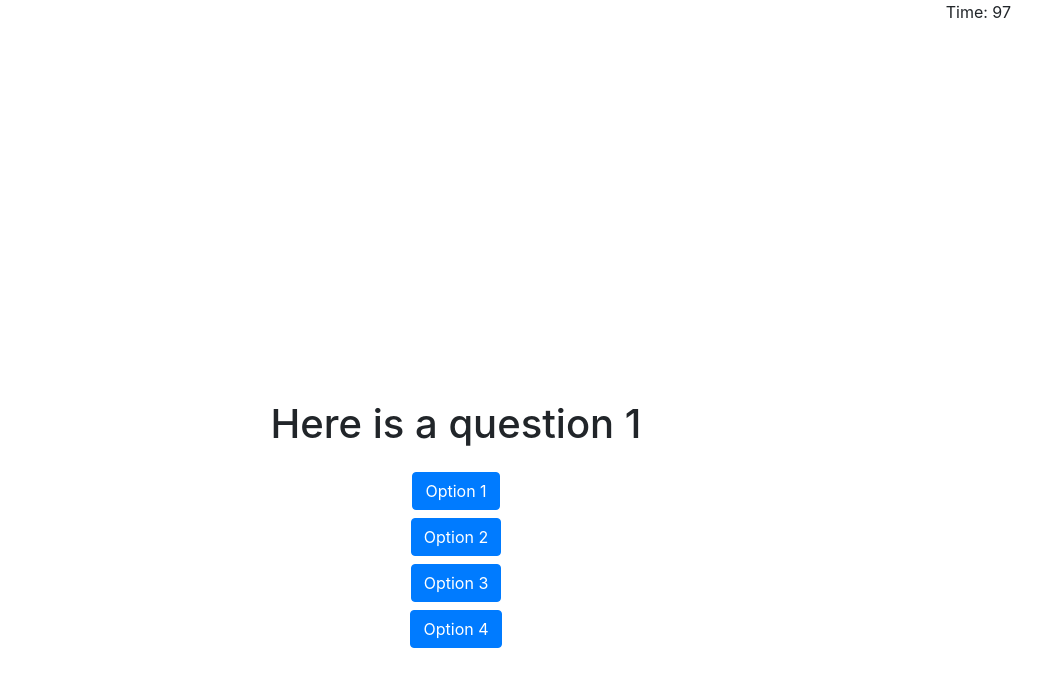
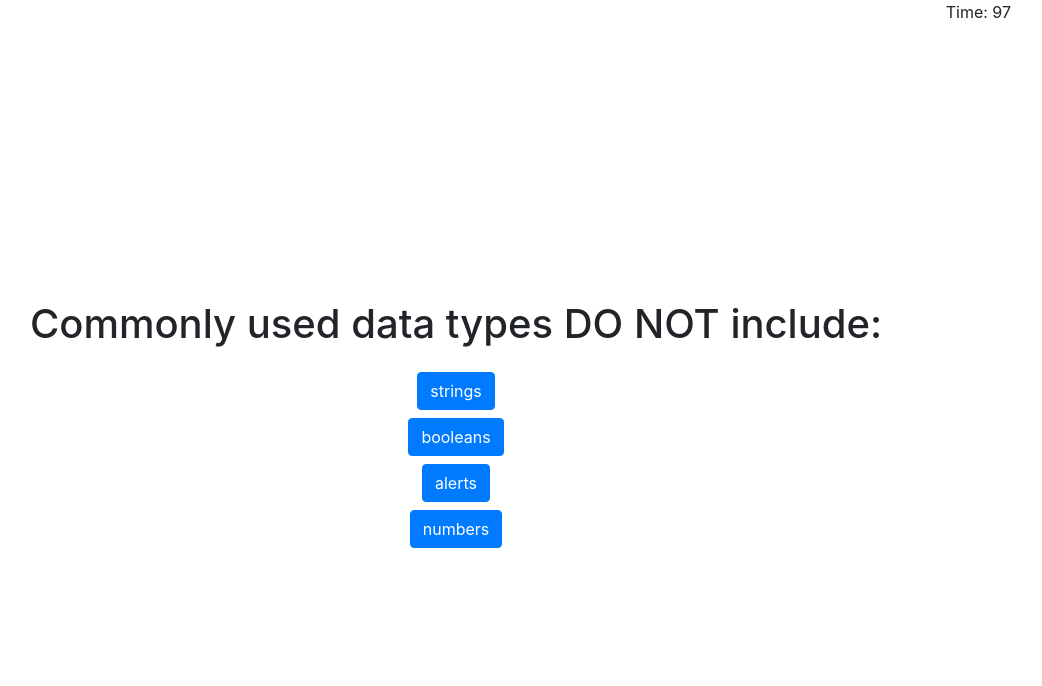
Before and after one commit to jkile/coding-quiz, a plain HTML site: page index.html in a window 1280 px wide. Both pictures are taken after a click on the button "Get Started". Shown: the whole page, without its empty margins (184-1226 px from the left). Drawn offline with nearby package versions, Linux system fonts and the light colour scheme.

Commit message:
completed functionality on quiz. Added answer validation

```diff
--- a/index.html
+++ b/index.html
@@ -27,7 +27,7 @@
         <div class="row">
             <div class="col-lg-12">
                 <p class="text-center">Press "Get Starterd" to begin the quiz. The quiz is timed and will determine your
-                    final score at the end</p>
+                    final score at the end. Any incorrect questions will drop your time remaining by 10 seconds.</p>
             </div>
         </div>
         <div class="row">
@@ -39,54 +39,54 @@
     <div class="container" id="formOne">
         <div class="row mb-3">
             <div class="col-lg-12 text-center">
-                <h1>Here is a question 1</h1>
+                <h1>Commonly used data types DO NOT include: </h1>
             </div>
         </div>
         <div class="row mb-2">
             <div class="col-lg-12 text-center">
-                <input type="button" class="btn btn-primary questionOne" value="Option 1">
+                <input type="button" class="btn btn-primary questionOne" value="strings">
             </div>
         </div>
         <div class="row mb-2">
             <div class="col-lg-12 text-center">
-                <input type="button" class="btn btn-primary questionOne" value="Option 2">
+                <input type="button" class="btn btn-primary questionOne" value="booleans">
             </div>
         </div>
         <div class="row mb-2">
             <div class="col-lg-12 text-center">
-                <input type="button" class="btn btn-primary questionOne" value="Option 3">
+                <input type="button" class="btn btn-primary questionOne" value="alerts">
             </div>
         </div>
         <div class="row mb-2">
             <div class="col-lg-12 text-center">
-                <input type="button" class="btn btn-primary questionOne" value="Option 4">
+                <input type="button" class="btn btn-primary questionOne" value="numbers">
             </div>
         </div>
     </div>
     <div class="container" id="formTwo">
         <div class="row mb-3">
             <div class="col-lg-12 text-center">
-                <h1>Here is a question 2</h1>
+                <h1>The condition in an if/else statement is enclosed within ___.</h1>
             </div>
         </div>
         <div class="row mb-2">
             <div class="col-lg-12 text-center">
-                <input type="button" class="btn btn-primary questionOne" value="Option 1">
+                <input type="button" class="btn btn-primary questionOne" value="commas">
             </div>
         </div>
         <div class="row mb-2">
             <div class="col-lg-12 text-center">
-                <input type="button" class="btn btn-primary questionOne" value="Option 2">
+                <input type="button" class="btn btn-primary questionOne" value="curly brackets">
             </div>
         </div>
         <div class="row mb-2">
             <div class="col-lg-12 text-center">
-                <input type="button" class="btn btn-primary questionOne" value="Option 3">
+                <input type="button" class="btn btn-primary questionOne" value="square brackets">
             </div>
         </div>
         <div class="row mb-2">
             <div class="col-lg-12 text-center">
-                <input type="button" class="btn btn-primary questionOne" value="Option 4">
+                <input type="button" class="btn btn-primary questionOne" value="parentheses">
             </div>
         </div>
         <div class="row">
@@ -98,27 +98,27 @@
     <div class="container" id="formThree">
         <div class="row mb-3">
             <div class="col-lg-12 text-center">
-                <h1>Here is a question 3</h1>
+                <h1>Arrays in JavaScript can be used to store___.</h1>
             </div>
         </div>
         <div class="row mb-2">
             <div class="col-lg-12 text-center">
-                <input type="button" class="btn btn-primary questionOne" value="Option 1">
+                <input type="button" class="btn btn-primary questionOne" value="numbers and strings">
             </div>
         </div>
         <div class="row mb-2">
             <div class="col-lg-12 text-center">
-                <input type="button" class="btn btn-primary questionOne" value="Option 2">
+                <input type="button" class="btn btn-primary questionOne" value="other arrays">
             </div>
         </div>
         <div class="row mb-2">
             <div class="col-lg-12 text-center">
-                <input type="button" class="btn btn-primary questionOne" value="Option 3">
+                <input type="button" class="btn btn-primary questionOne" value="booleans">
             </div>
         </div>
         <div class="row mb-2">
             <div class="col-lg-12 text-center">
-                <input type="button" class="btn btn-primary questionOne" value="Option 4">
+                <input type="button" class="btn btn-primary questionOne" value="all of the above">
             </div>
         </div>
         <div class="row">
@@ -130,27 +130,27 @@
     <div class="container" id="formFour">
         <div class="row mb-3">
             <div class="col-lg-12 text-center">
-                <h1>Here is a question 4</h1>
+                <h1>String values must be enclosed within__ when being assigned to variables.</h1>
             </div>
         </div>
         <div class="row mb-2">
             <div class="col-lg-12 text-center">
-                <input type="button" class="btn btn-primary questionOne" value="Option 1">
+                <input type="button" class="btn btn-primary questionOne" value="commas">
             </div>
         </div>
         <div class="row mb-2">
             <div class="col-lg-12 text-center">
-                <input type="button" class="btn btn-primary questionOne" value="Option 2">
+                <input type="button" class="btn btn-primary questionOne" value="curly brackets">
             </div>
         </div>
         <div class="row mb-2">
             <div class="col-lg-12 text-center">
-                <input type="button" class="btn btn-primary questionOne" value="Option 3">
+                <input type="button" class="btn btn-primary questionOne" value="quotes">
             </div>
         </div>
         <div class="row mb-2">
             <div class="col-lg-12 text-center">
-                <input type="button" class="btn btn-primary questionOne" value="Option 4">
+                <input type="button" class="btn btn-primary questionOne" value="slashes">
             </div>
         </div>
         <div class="row">
@@ -162,27 +162,28 @@
     <div class="container" id="formFive">
         <div class="row mb-3">
             <div class="col-lg-12 text-center">
-                <h1>Here is a question 5</h1>
+                <h1>A very useful tool used during development and debugging for printing content to the
+                    debugger is: </h1>
             </div>
         </div>
         <div class="row mb-2">
             <div class="col-lg-12 text-center">
-                <input type="button" class="btn btn-primary questionOne" value="Option 1">
+                <input type="button" class="btn btn-primary questionOne" value="javascript">
             </div>
         </div>
         <div class="row mb-2">
             <div class="col-lg-12 text-center">
-                <input type="button" class="btn btn-primary questionOne" value="Option 2">
+                <input type="button" class="btn btn-primary questionOne" value="terminal/bash">
             </div>
         </div>
         <div class="row mb-2">
             <div class="col-lg-12 text-center">
-                <input type="button" class="btn btn-primary questionOne" value="Option 3">
+                <input type="button" class="btn btn-primary questionOne" value="for loops">
             </div>
         </div>
         <div class="row mb-2">
             <div class="col-lg-12 text-center">
-                <input type="button" class="btn btn-primary questionOne" value="Option 4">
+                <input type="button" class="btn btn-primary questionOne" value="console.log">
             </div>
         </div>
         <div class="row">
@@ -215,6 +216,11 @@
                 </form>
             </div>
         </div>
+        <div class="row">
+            <div class="col-lg-12">
+                <p class="answer"></p>
+            </div>
+        </div>
     </div>
     <div class="container" id="highscores">
         <div class="row mb-5">
@@ -224,10 +230,8 @@
         </div>
         <div class="row">
             <div class="col-lg-6 text-center" id="namesList">
-                <h2>User</h2>
             </div>
             <div class="col-lg-6 text-center" id="scoresList">
-                <h2>Score</h2>
             </div>
         </div>
         <div class="row mt-5">
--- a/script.js
+++ b/script.js
@@ -1,5 +1,6 @@
 let timer = 99;
 let clock;
+let currentForm = 0;
 
 function decrementTimer() {
     timer--;
@@ -15,7 +16,7 @@ function stopTimer() {
     clearInterval(clock);
 }
 
-let answers = ["Option 1"];
+let answers = ["alerts", "parentheses", "all of the above", "quotes", "console.log"];
 
 
 document.getElementById("startQuiz").addEventListener("click", function () {
@@ -73,12 +74,16 @@ document.getElementById("formFive").addEventListener("click", function (e) {
 
 
 function answerCheck(answer) {
+    let answerNode = document.getElementsByClassName("answer");
     if (answers.includes(answer)) {
-        document.querySelectorAll("p.answer").textContent = "Correct!";
+        answerNode[currentForm].textContent = "Correct!";
+
     } else {
-        document.querySelectorAll("p.answer").textContent = "Incorrect";
+        answerNode[currentForm].textContent = "Incorrect";
         timer = timer - 10;
     }
+
+    currentForm++;
 }
 
 document.getElementById("submitHighscore").addEventListener("click", function (e) {
@@ -144,5 +149,5 @@ document.getElementById("restart").addEventListener("click", function () {
     document.getElementById("home").style = "display: block";
     document.getElementById("timer").style = "display: none";
     timer = 99;
-
+    currentForm = 0;
 });
--- a/style.css
+++ b/style.css
@@ -1,5 +1,5 @@
 .space{
-    height: 400px;
+    height: 300px;
 }
 #formOne{
     display: none;
```
Also changed, not shown: quiz.html (deleted), 1 other file.
